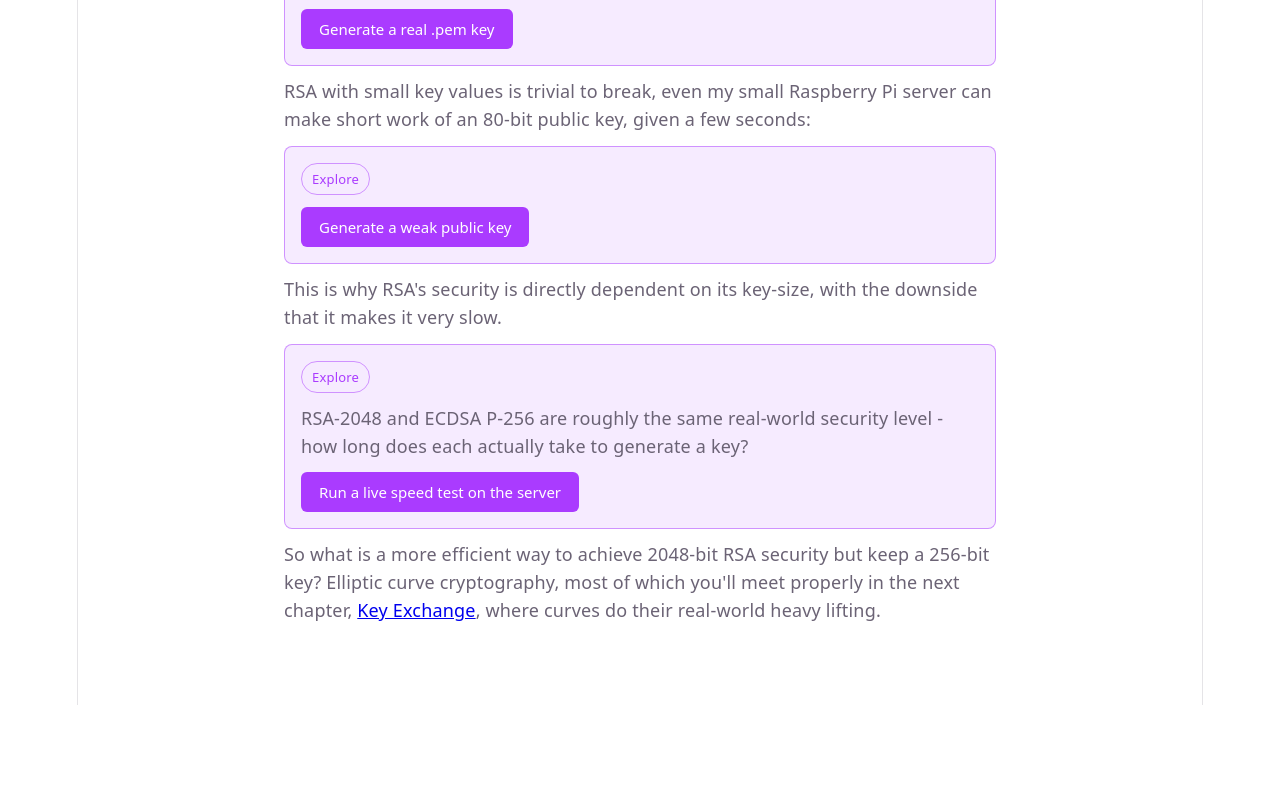
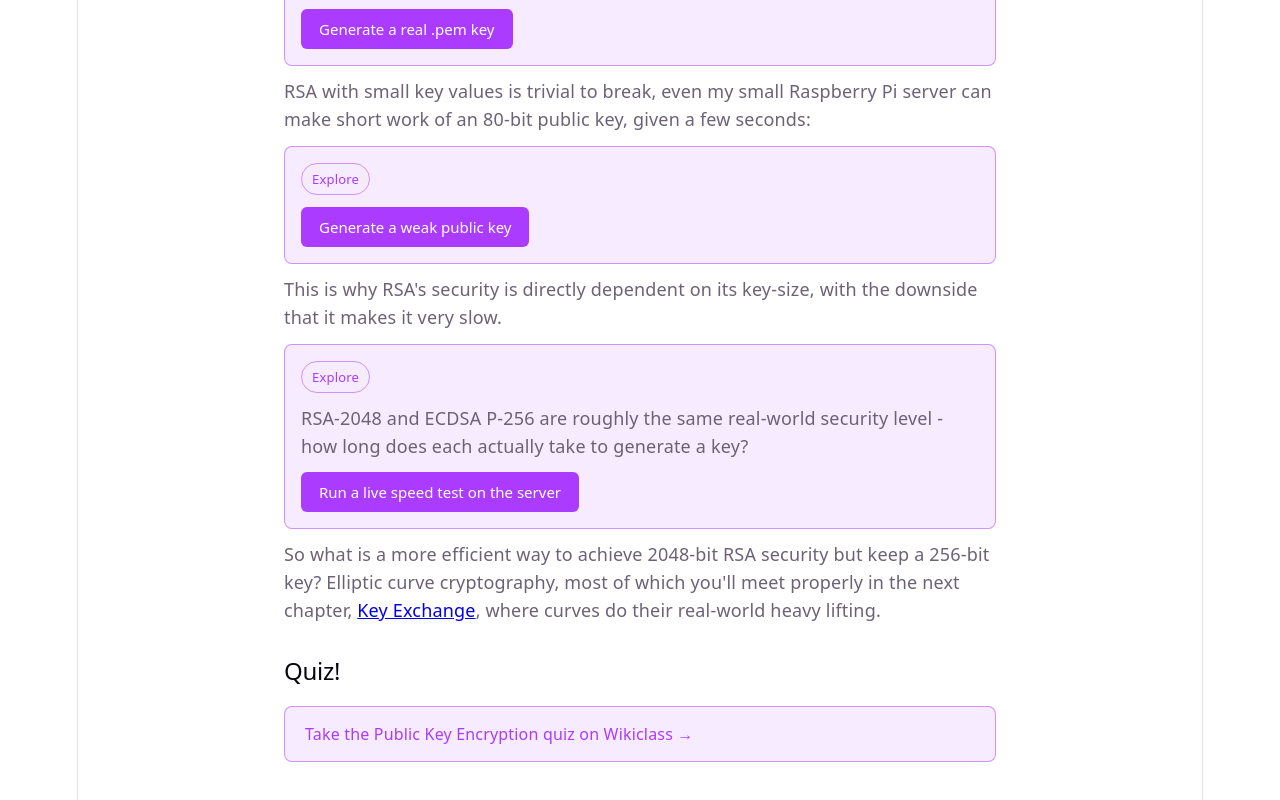
Before and after one commit to gillo7/CryptoMaths, a React (Vite) app in the folder frontend/: page /public-key-encryption in a window 1280 px wide. Shown: the part 4652-5452 px from the top of the page. Before the commit the page ends 5357 px from the top, so only its background shows below. Built offline with nearby package versions, Linux system fonts and the light colour scheme.

Commit message:
Wire up the Public Key Encryption quiz

```diff
--- a/frontend/src/pages/PublicKeyEncryption.tsx
+++ b/frontend/src/pages/PublicKeyEncryption.tsx
@@ -286,6 +286,18 @@ function PublicKeyEncryption() {
           their real-world heavy lifting.
         </p>
       </section>
+
+      <section>
+        <h2>Quiz!</h2>
+        <a
+          href="https://www.wikiclass.org/exercise/dfuq72lve9cwd8h"
+          target="_blank"
+          rel="noopener noreferrer"
+          className="quiz-link"
+        >
+          Take the Public Key Encryption quiz on Wikiclass →
+        </a>
+      </section>
     </main>
   )
 }
```
